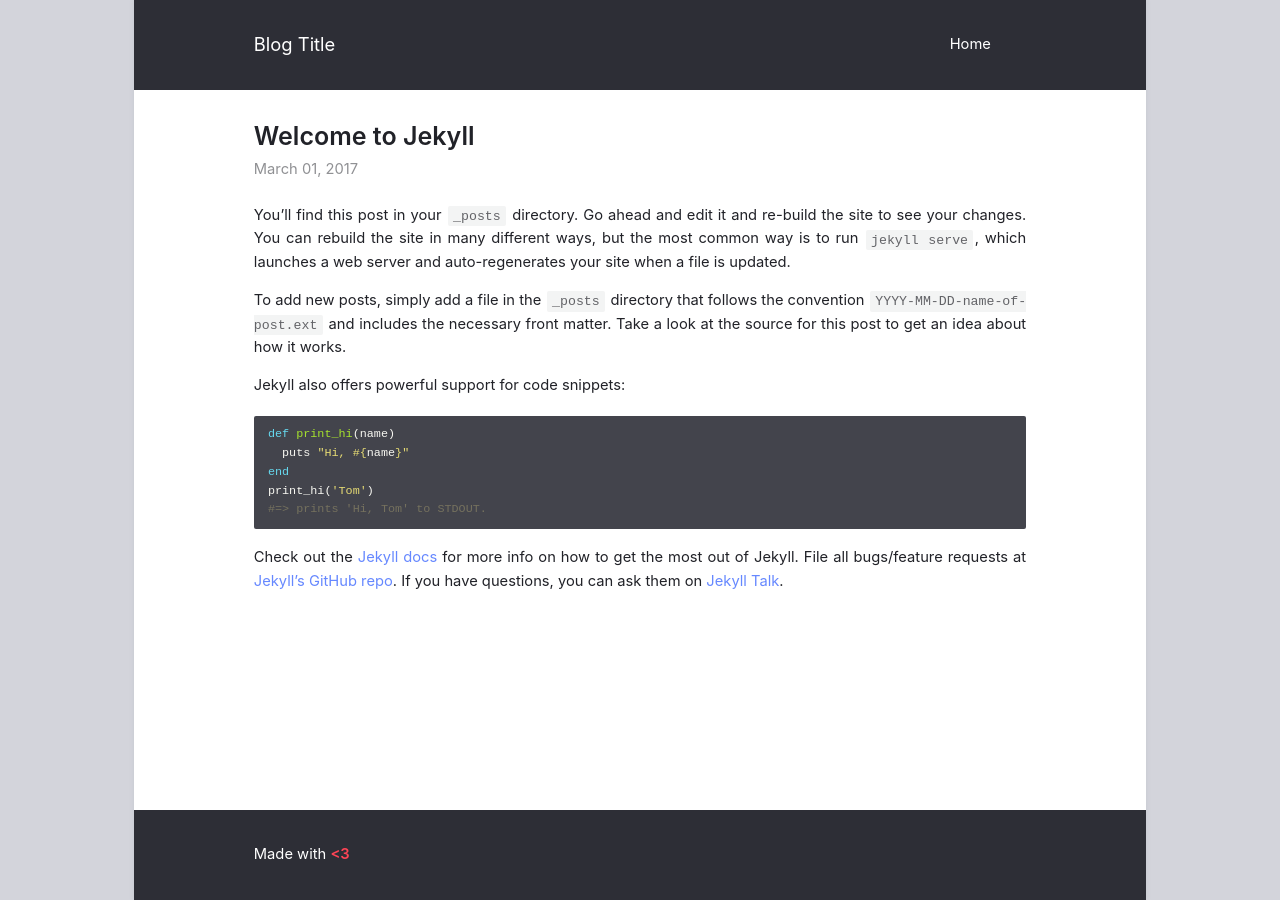
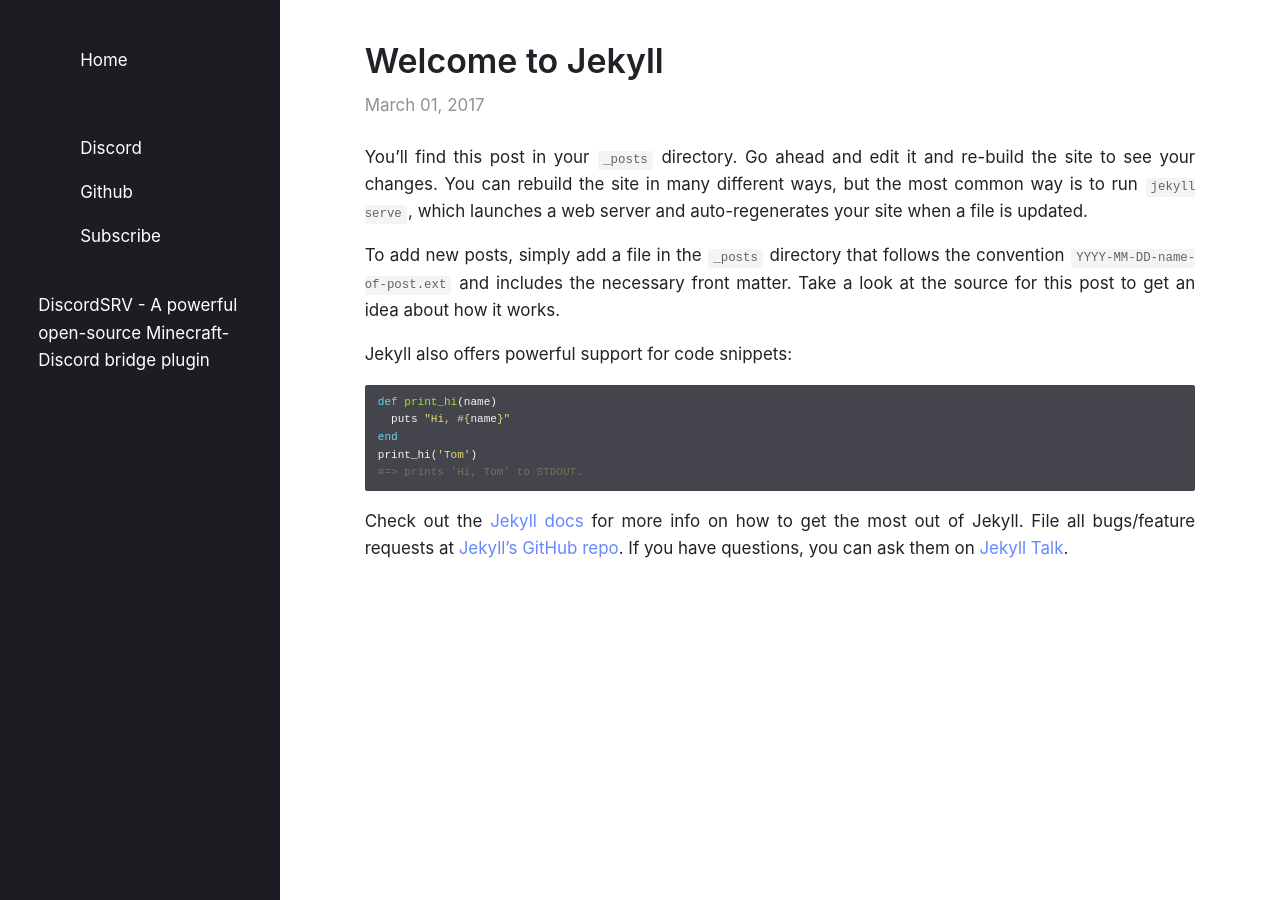
Before and after one commit to Androkai/docutest, a Jekyll site: the page built from _posts/2017-03-01-welcome-to-jekyll.md, in a window 1280 px wide. Built offline with Jekyll 4.4.1, drawn with Linux system fonts in a browser that asks for light colours.

Commit message:
Update theme configuration

```diff
--- a/_config.yml
+++ b/_config.yml
@@ -1,6 +1,6 @@
-title: "Blog Title"
-author: "Blog Author"
-description: "Made with <b style=\"color: #f45;\">&lt;3</b>"
+title: "DiscordSRV Documentation"
+author: "DiscordSRV team and contributors"
+description: "DiscordSRV - A powerful open-source Minecraft-Discord bridge plugin"
 permalink: /:title/
 lang: "en"
 excerpt_separator: "\n\n\n"
@@ -8,9 +8,9 @@ date_format: "%B %d, %Y"
 
 # Layout
 
-show_excerpts: true        # show article excerpts on the home page
-show_frame: true           # adds a gray frame to the site
-show_sidebar: false        # show a sidebar instead of the usual header
+show_excerpts: false       # show article excerpts on the home page
+show_frame: false          # adds a gray frame to the site
+show_sidebar: true         # show a sidebar instead of the usual header
 minimal: false             # use a dark header
 
 # Menu
@@ -20,8 +20,8 @@ navigation:                # accepts {file, title, url, icon, sidebaricon}
   - {file: "README.md"}
 
 external:                  # shows a footer with social links - for available icons see fontawesome.com/icons
-  - {title: Mail, icon: envelope, url: "mailto:niklasbuschmann@users.noreply.github.com"}
-  - {title: Github, icon: github, url: "https://github.com/niklasbuschmann/contrast"}
+  - {title: Discord, icon: discord, url: "https://discordsrv.com/discord"}
+  - {title: Github, icon: github, url: "https://github.com/DiscordSRV/DiscordSRV"}
   - {title: Subscribe, icon: rss, url: "/feed.xml"}
 
 comments:
```
